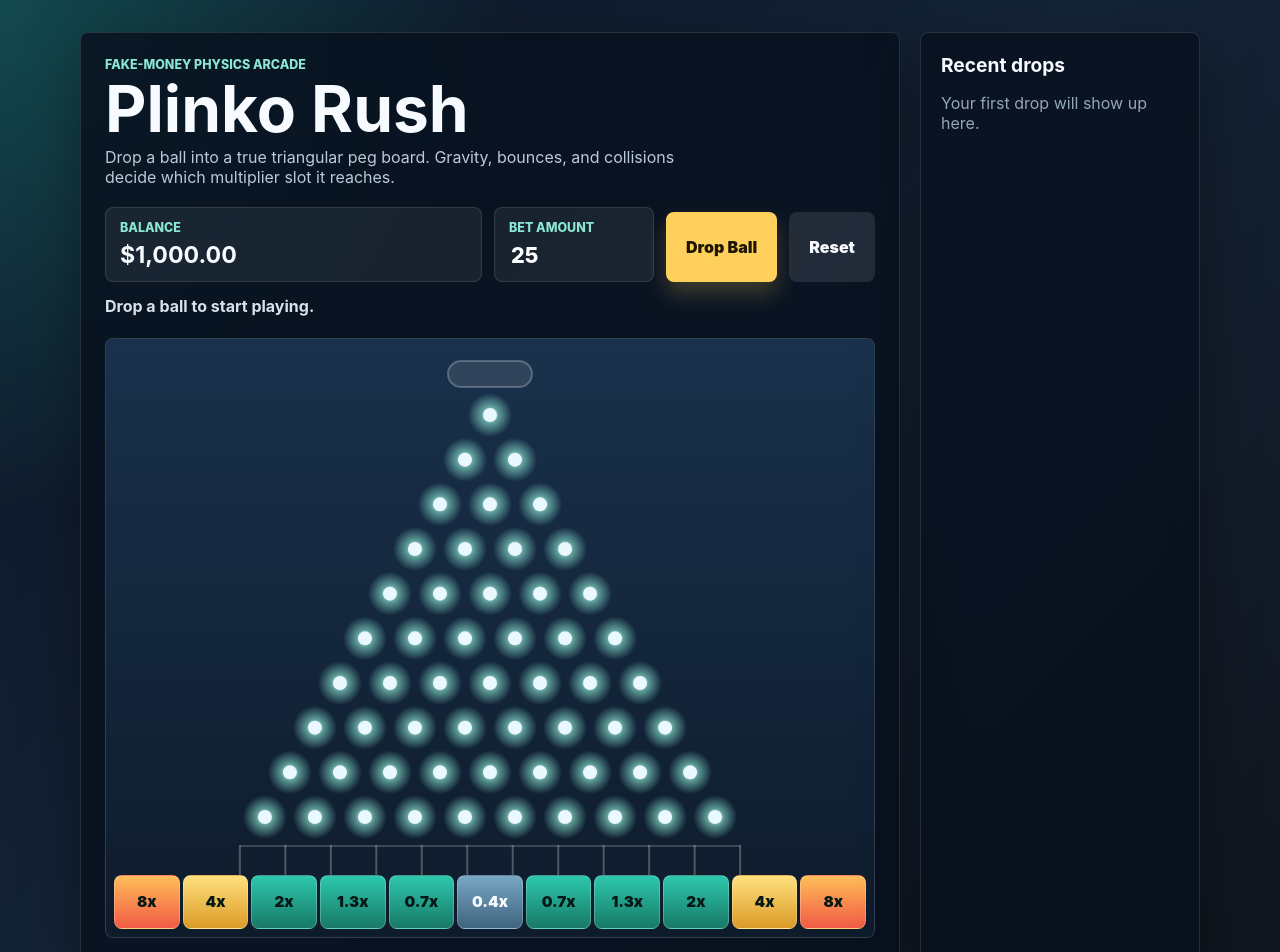
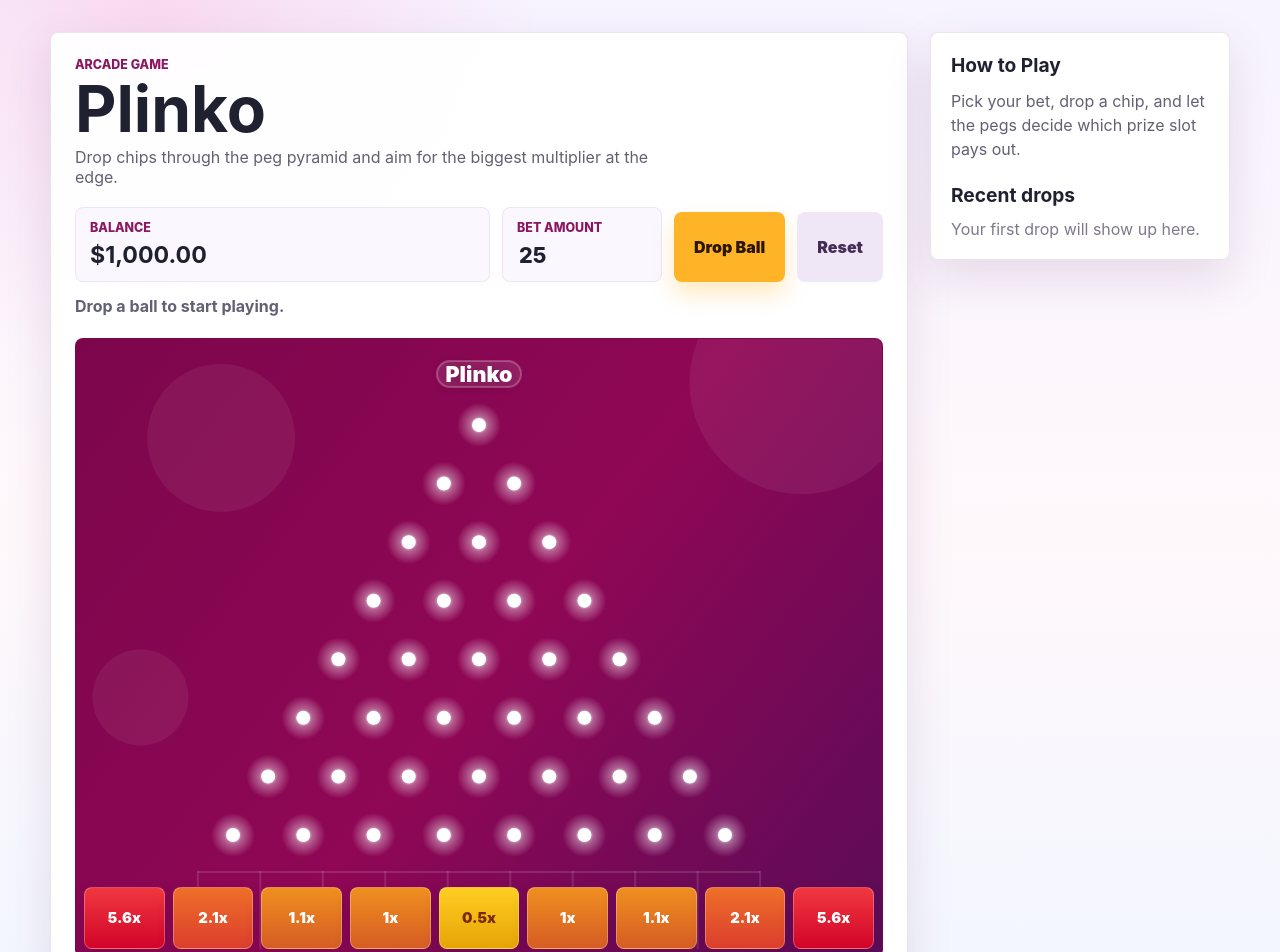
Before and after one commit to Woojoo-space/Plinko, a React (Vite) app: page / in a window 1280 px wide. Shown: the top 952 px of the page. Built offline with nearby package versions, Linux system fonts and the light colour scheme.

Commit message:
Imitate BrainPlay Plinko style

```diff
--- a/src/App.css
+++ b/src/App.css
@@ -1,29 +1,28 @@
 .plinko-page {
   min-height: 100vh;
   background:
-    radial-gradient(circle at top left, rgba(39, 213, 188, 0.28), transparent 32rem),
-    linear-gradient(135deg, #0b1424 0%, #142337 48%, #10151d 100%);
-  color: #f7fbff;
+    radial-gradient(circle at 12% 0%, rgba(255, 124, 188, 0.22), transparent 24rem),
+    linear-gradient(180deg, #f7f3ff 0%, #fff8fb 52%, #f2f6ff 100%);
+  color: #1f2030;
   display: flex;
-  align-items: center;
+  align-items: flex-start;
   justify-content: center;
   padding: 32px;
 }
 
 .game-shell {
-  width: min(1120px, 100%);
+  width: min(1180px, 100%);
   display: grid;
-  grid-template-columns: minmax(0, 1fr) 280px;
-  gap: 20px;
-  align-items: stretch;
+  grid-template-columns: minmax(0, 1fr) 300px;
+  gap: 22px;
+  align-items: start;
 }
 
 .game-panel,
 .history-panel {
-  background: rgba(8, 16, 30, 0.82);
-  border: 1px solid rgba(255, 255, 255, 0.12);
-  box-shadow: 0 22px 60px rgba(0, 0, 0, 0.35);
-  backdrop-filter: blur(16px);
+  background: rgba(255, 255, 255, 0.94);
+  border: 1px solid rgba(96, 74, 122, 0.14);
+  box-shadow: 0 18px 48px rgba(74, 28, 86, 0.12);
 }
 
 .game-panel {
@@ -40,7 +39,7 @@
 
 .eyebrow,
 .label {
-  color: #8be7d3;
+  color: #8b1760;
   font-size: 0.78rem;
   font-weight: 800;
   letter-spacing: 0;
@@ -60,7 +59,7 @@ h1 {
 }
 
 .game-intro p:last-child {
-  color: #bbcad8;
+  color: #626173;
   font-size: 1rem;
   max-width: 620px;
 }
@@ -76,8 +75,8 @@ h1 {
 .controls > div,
 .bet-control {
   min-height: 70px;
-  background: rgba(255, 255, 255, 0.07);
-  border: 1px solid rgba(255, 255, 255, 0.11);
+  background: #faf7ff;
+  border: 1px solid #eee3f8;
   border-radius: 8px;
   display: grid;
   gap: 6px;
@@ -93,7 +92,7 @@ h1 {
   width: 100%;
   background: transparent;
   border: 0;
-  color: #ffffff;
+  color: #1f2030;
   font: inherit;
   font-size: 1.35rem;
   font-weight: 800;
@@ -117,19 +116,19 @@ button:disabled {
 }
 
 .drop-button {
-  background: #ffd15c;
-  color: #1f1600;
-  box-shadow: 0 12px 22px rgba(255, 209, 92, 0.22);
+  background: #ffb326;
+  color: #2d1600;
+  box-shadow: 0 12px 22px rgba(255, 179, 38, 0.28);
 }
 
 .reset-button {
-  background: rgba(255, 255, 255, 0.1);
-  color: #f7fbff;
+  background: #efe7f6;
+  color: #432c56;
 }
 
 .status {
   min-height: 24px;
-  color: #d7e2ed;
+  color: #626173;
   font-weight: 700;
   margin-bottom: 18px;
   text-align: left;
@@ -137,11 +136,12 @@ button:disabled {
 
 .plinko-board {
   position: relative;
-  min-height: 600px;
+  min-height: 620px;
   overflow: hidden;
   border-radius: 8px;
-  background: #132338;
-  border: 1px solid rgba(255, 255, 255, 0.13);
+  background: #7c064c;
+  border: 1px solid rgba(124, 6, 76, 0.22);
+  box-shadow: inset 0 0 0 1px rgba(255, 255, 255, 0.12);
 }
 
 .plinko-board canvas {
@@ -151,6 +151,20 @@ button:disabled {
   height: 100%;
 }
 
+.board-title {
+  position: absolute;
+  z-index: 3;
+  top: 22px;
+  left: 50%;
+  transform: translateX(-50%);
+  color: #ffffff;
+  font-size: 1.35rem;
+  font-weight: 950;
+  letter-spacing: 0;
+  text-shadow: 0 2px 14px rgba(0, 0, 0, 0.24);
+  pointer-events: none;
+}
+
 .slots {
   position: absolute;
   bottom: 0;
@@ -158,38 +172,39 @@ button:disabled {
   right: 0;
   z-index: 2;
   display: grid;
-  grid-template-columns: repeat(11, minmax(0, 1fr));
-  gap: 3px;
+  grid-template-columns: repeat(9, minmax(0, 1fr));
+  gap: 8px;
   padding: 0 8px 8px;
   pointer-events: none;
 }
 
 .slot {
-  min-height: 54px;
+  min-height: 62px;
   border-radius: 8px;
-  background: linear-gradient(180deg, #2cc7ad, #187966);
-  border: 1px solid rgba(255, 255, 255, 0.22);
+  background: linear-gradient(180deg, #ef8f1f, #d65c24);
+  border: 1px solid rgba(255, 255, 255, 0.28);
   display: flex;
   align-items: center;
   justify-content: center;
-  color: #061816;
-  font-size: 0.95rem;
+  color: #ffffff;
+  font-size: 0.92rem;
   font-weight: 950;
+  box-shadow: 0 8px 16px rgba(71, 8, 56, 0.2);
 }
 
 .slot:nth-child(1),
-.slot:nth-child(11) {
-  background: linear-gradient(180deg, #ffbd59, #f15b45);
+.slot:nth-child(9) {
+  background: linear-gradient(180deg, #f0383f, #d20429);
 }
 
 .slot:nth-child(2),
-.slot:nth-child(10) {
-  background: linear-gradient(180deg, #ffe07d, #db9b28);
+.slot:nth-child(8) {
+  background: linear-gradient(180deg, #ef6f29, #db3e2d);
 }
 
-.slot:nth-child(6) {
-  background: linear-gradient(180deg, #78a7c5, #3f647e);
-  color: #f7fbff;
+.slot:nth-child(5) {
+  background: linear-gradient(180deg, #ffce22, #e6a407);
+  color: #7a2900;
 }
 
 .history-panel {
@@ -200,11 +215,17 @@ button:disabled {
 
 .history-panel h2 {
   font-size: 1.2rem;
-  margin-bottom: 16px;
+  margin-bottom: 12px;
+}
+
+.how-to {
+  color: #626173;
+  line-height: 1.5;
+  margin-bottom: 22px;
 }
 
 .empty-history {
-  color: #93a7b8;
+  color: #7f798b;
 }
 
 .history-panel ul {
@@ -219,16 +240,16 @@ button:disabled {
   display: flex;
   justify-content: space-between;
   gap: 12px;
-  border-bottom: 1px solid rgba(255, 255, 255, 0.12);
+  border-bottom: 1px solid #eee3f8;
   padding-bottom: 10px;
 }
 
 .win {
-  color: #8be7d3;
+  color: #0a8f68;
 }
 
 .loss {
-  color: #ff9c87;
+  color: #c83241;
 }
 
 @media (max-width: 900px) {
--- a/src/App.jsx
+++ b/src/App.jsx
@@ -1,11 +1,11 @@
 import { useEffect, useMemo, useRef, useState } from 'react';
 import './App.css';
 
-const ROWS = 10;
+const ROWS = 8;
 const SLOT_COUNT = ROWS + 1;
 const STARTING_BALANCE = 1000;
 const INITIAL_BET = 25;
-const MULTIPLIERS = [8, 4, 2, 1.3, 0.7, 0.4, 0.7, 1.3, 2, 4, 8];
+const MULTIPLIERS = [5.6, 2.1, 1.1, 1, 0.5, 1, 1.1, 2.1, 5.6];
 const BALL_RADIUS = 10;
 const PEG_RADIUS = 7;
 const GRAVITY = 0.34;
@@ -25,10 +25,10 @@ function clamp(value, min, max) {
 
 function getBoardGeometry(width, height) {
   const sidePadding = 8;
-  const top = 76;
-  const slotTop = height - 92;
-  const rowGap = (slotTop - top - 28) / (ROWS - 1);
-  const spacing = Math.min((width - sidePadding * 2) / ROWS, rowGap * 1.12);
+  const top = 86;
+  const slotTop = height - 86;
+  const rowGap = (slotTop - top - 36) / (ROWS - 1);
+  const spacing = Math.min((width - sidePadding * 2) / ROWS, rowGap * 1.2);
   const boardWidth = spacing * ROWS;
   const left = width / 2 - boardWidth / 2;
   const slotWidth = boardWidth / SLOT_COUNT;
@@ -61,11 +61,23 @@ function drawBoard(context, geometry, balls) {
 
   context.clearRect(0, 0, width, height);
 
-  const gradient = context.createLinearGradient(0, 0, 0, height);
-  gradient.addColorStop(0, '#19314c');
-  gradient.addColorStop(1, '#0e1b2b');
+  const gradient = context.createLinearGradient(0, 0, width, height);
+  gradient.addColorStop(0, '#7c064c');
+  gradient.addColorStop(0.52, '#8f0755');
+  gradient.addColorStop(1, '#5b0c58');
   context.fillStyle = gradient;
-  context.fillRect(0, 0, context.canvas.width, context.canvas.height);
+  context.fillRect(0, 0, width, height);
+
+  context.fillStyle = 'rgba(255, 255, 255, 0.06)';
+  context.beginPath();
+  context.arc(width * 0.18, height * 0.16, 74, 0, Math.PI * 2);
+  context.fill();
+  context.beginPath();
+  context.arc(width * 0.9, height * 0.07, 112, 0, Math.PI * 2);
+  context.fill();
+  context.beginPath();
+  context.arc(width * 0.08, height * 0.58, 48, 0, Math.PI * 2);
+  context.fill();
 
   context.fillStyle = 'rgba(255, 255, 255, 0.1)';
   context.strokeStyle = 'rgba(255, 255, 255, 0.24)';
@@ -77,21 +89,21 @@ function drawBoard(context, geometry, balls) {
 
   pegs.forEach((peg) => {
     const glow = context.createRadialGradient(peg.x, peg.y, 2, peg.x, peg.y, 22);
-    glow.addColorStop(0, 'rgba(232, 250, 255, 0.95)');
-    glow.addColorStop(0.35, 'rgba(139, 231, 211, 0.58)');
-    glow.addColorStop(1, 'rgba(139, 231, 211, 0)');
+    glow.addColorStop(0, 'rgba(255, 255, 255, 0.95)');
+    glow.addColorStop(0.35, 'rgba(255, 255, 255, 0.36)');
+    glow.addColorStop(1, 'rgba(255, 255, 255, 0)');
     context.fillStyle = glow;
     context.beginPath();
     context.arc(peg.x, peg.y, 22, 0, Math.PI * 2);
     context.fill();
 
-    context.fillStyle = '#eaf8ff';
+    context.fillStyle = '#ffffff';
     context.beginPath();
     context.arc(peg.x, peg.y, PEG_RADIUS, 0, Math.PI * 2);
     context.fill();
   });
 
-  context.strokeStyle = 'rgba(255, 255, 255, 0.26)';
+  context.strokeStyle = 'rgba(255, 255, 255, 0.12)';
   context.lineWidth = 2;
   for (let divider = 0; divider <= SLOT_COUNT; divider += 1) {
     const x = boardLeft + divider * slotWidth;
@@ -119,7 +131,7 @@ function drawBoard(context, geometry, balls) {
     context.fill();
   });
 
-  context.fillStyle = 'rgba(255, 255, 255, 0.18)';
+  context.fillStyle = 'rgba(255, 255, 255, 0.12)';
   context.fillRect(boardLeft, slotTop, boardWidth, 2);
 }
 
@@ -328,11 +340,10 @@ function App() {
       <section className="game-shell" aria-labelledby="game-title">
         <div className="game-panel">
           <div className="game-intro">
-            <p className="eyebrow">Fake-money physics arcade</p>
-            <h1 id="game-title">Plinko Rush</h1>
+            <p className="eyebrow">Arcade game</p>
+            <h1 id="game-title">Plinko</h1>
             <p>
-              Drop a ball into a true triangular peg board. Gravity, bounces, and collisions decide
-              which multiplier slot it reaches.
+              Drop chips through the peg pyramid and aim for the biggest multiplier at the edge.
             </p>
           </div>
 
@@ -368,6 +379,7 @@ function App() {
           </p>
 
           <div className="plinko-board" aria-label="Physics Plinko board">
+            <div className="board-title">Plinko</div>
             <canvas ref={canvasRef} aria-hidden="true" />
 
             <div className="slots" aria-label="Multiplier slots">
@@ -381,6 +393,10 @@ function App() {
         </div>
 
         <aside className="history-panel" aria-label="Recent drops">
+          <h2>How to Play</h2>
+          <p className="how-to">
+            Pick your bet, drop a chip, and let the pegs decide which prize slot pays out.
+          </p>
           <h2>Recent drops</h2>
           {history.length === 0 ? (
             <p className="empty-history">Your first drop will show up here.</p>
```
Also changed, not shown: 1 other file (tests, documents, lock files or other folders).
